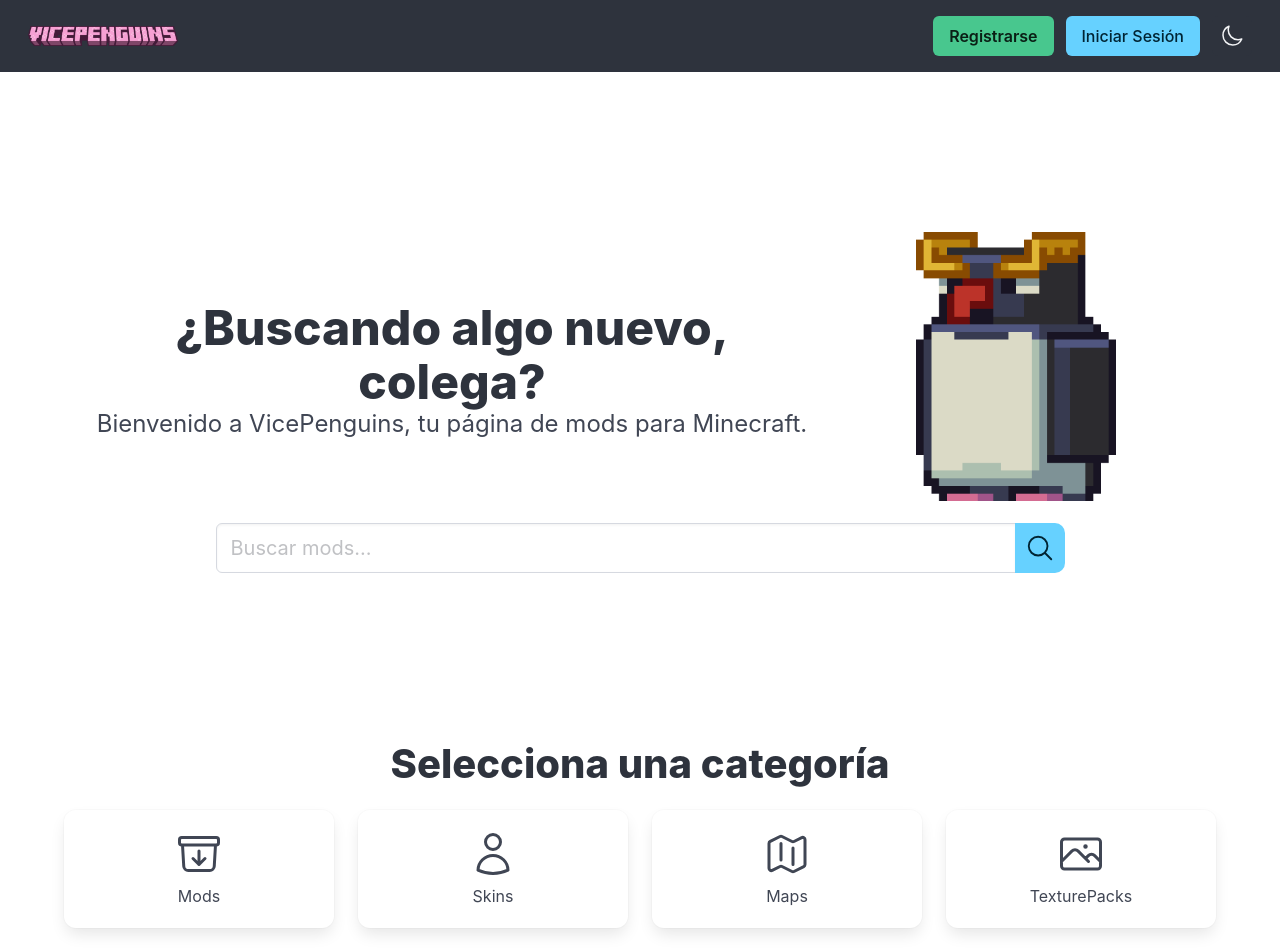
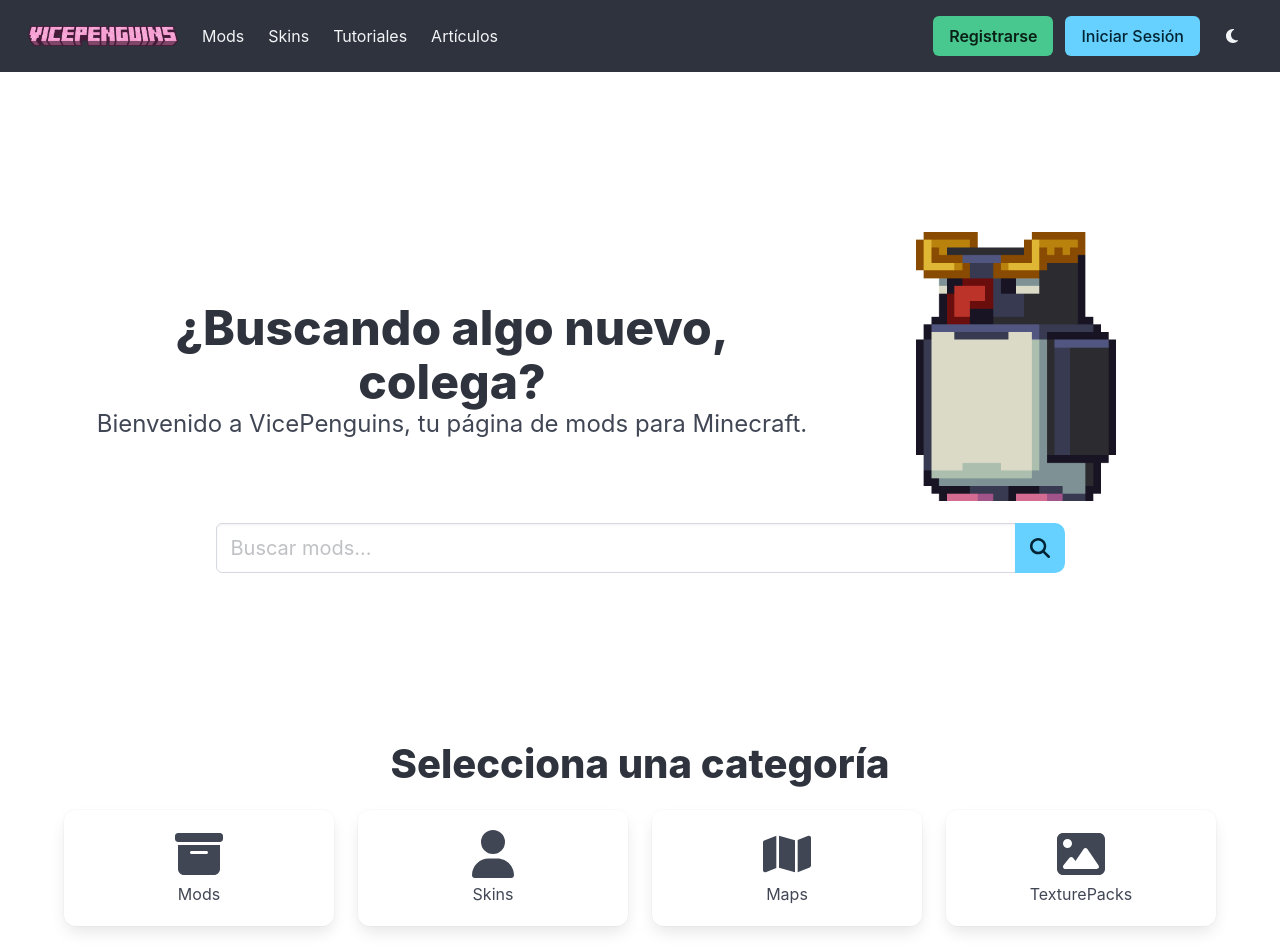
Before and after one commit to AstronautMarkus/VicePenguins-front, a Vue app in the folder VicePenguins/: page / in a window 1280 px wide. Shown: the top 952 px of the page. Built offline with nearby package versions, Linux system fonts and the light colour scheme.

Commit message:
feat: migrate from Heroicons to Font Awesome icons across various components for improved UI consistency

```diff
--- a/VicePenguins/package.json
+++ b/VicePenguins/package.json
@@ -13,7 +13,6 @@
     "@fortawesome/free-brands-svg-icons": "^6.7.2",
     "@fortawesome/free-solid-svg-icons": "^6.7.2",
     "@fortawesome/vue-fontawesome": "^3.0.8",
-    "@heroicons/vue": "^2.2.0",
     "axios": "^1.8.4",
     "bulma": "^1.0.3",
     "dotenv": "^16.4.7",
--- a/VicePenguins/src/components/Admin/AdminNavbar/AdminNavbar.vue
+++ b/VicePenguins/src/components/Admin/AdminNavbar/AdminNavbar.vue
@@ -1,7 +1,8 @@
 <script setup>
 import { ref, onMounted } from 'vue';
 import { useThemeConsumer } from '../../../composables/theme';
-import { SunIcon, MoonIcon, UserIcon, ShieldCheckIcon, CogIcon } from '@heroicons/vue/24/outline';
+import { FontAwesomeIcon } from '@fortawesome/vue-fontawesome';
+import { faSun, faMoon, faUser, faShieldAlt, faCog } from '@fortawesome/free-solid-svg-icons';
 import jwtDecode from 'jwt-decode';
 
 const { theme, toggleTheme } = useThemeConsumer();
@@ -67,13 +68,13 @@
             <template v-if="username">
               <span class="navbar-item">
                 <span v-if="roleId === 1" class="icon">
-                  <UserIcon class="w-6 h-6 text-gray-500" />
+                  <font-awesome-icon :icon="faUser" class="w-6 h-6 text-gray-500" />
                 </span>
                 <span v-else-if="roleId === 2" class="icon">
-                  <ShieldCheckIcon class="w-6 h-6 text-blue-500" />
+                  <font-awesome-icon :icon="faShieldAlt" class="w-6 h-6 text-blue-500" />
                 </span>
                 <span v-else-if="roleId === 3" class="icon">
-                  <CogIcon class="w-6 h-6 text-red-500" />
+                  <font-awesome-icon :icon="faCog" class="w-6 h-6 text-red-500" />
                 </span>
                 {{ username }}
               </span>
@@ -87,10 +88,10 @@
 
             <button class="button is-dark icon-button" @click="toggleTheme">
               <span v-if="theme === 'light'" class="icon">
-                <MoonIcon class="w-6 h-6 text-gray-900" />
+                <font-awesome-icon :icon="faMoon" class="w-6 h-6 text-gray-900" />
               </span>
               <span v-else class="icon">
-                <SunIcon class="w-6 h-6 text-yellow-500" />
+                <font-awesome-icon :icon="faSun" class="w-6 h-6 text-yellow-500" />
               </span>
             </button>
           </div>
--- a/VicePenguins/src/components/Categories/CategoriesCard.vue
+++ b/VicePenguins/src/components/Categories/CategoriesCard.vue
@@ -1,4 +1,6 @@
 <script setup lang="ts">
+import { FontAwesomeIcon } from '@fortawesome/vue-fontawesome';
+
 defineProps<{
   title: string;
   icon: any;
@@ -8,7 +10,7 @@
 
 <template>
   <a :href="url" class="box has-text-centered">
-    <component :is="icon" class="icon is-large" />
+    <font-awesome-icon :icon="icon" class="icon is-large" />
     <p>{{ title }}</p>
   </a>
 </template>
--- a/VicePenguins/src/components/Categories/CategoriesData.ts
+++ b/VicePenguins/src/components/Categories/CategoriesData.ts
@@ -1,24 +1,24 @@
-import { UserIcon, ArchiveBoxArrowDownIcon, MapIcon, PhotoIcon } from "@heroicons/vue/24/outline";
+import { faUser, faBoxArchive, faMap, faImage } from '@fortawesome/free-solid-svg-icons';
 
 export const categories = [
   {
     title: "Mods",
-    icon: ArchiveBoxArrowDownIcon,
+    icon: faBoxArchive,
     url: "/mods",
   },
   {
     title: "Skins",
-    icon: UserIcon,
+    icon: faUser,
     url: "/skins",
   },
   {
     title: "Maps",
-    icon: MapIcon,
+    icon: faMap,
     url: "/maps",
   },
   {
     title: "TexturePacks",
-    icon: PhotoIcon,
+    icon: faImage,
     url: "/texturepacks",
   }
 ];
--- a/VicePenguins/src/components/Navbar/Navbar.vue
+++ b/VicePenguins/src/components/Navbar/Navbar.vue
@@ -1,7 +1,8 @@
 <script setup>
 import { ref, onMounted } from 'vue';
 import { useThemeConsumer } from '../../composables/theme';
-import { SunIcon, MoonIcon, UserIcon, ShieldCheckIcon, CogIcon } from '@heroicons/vue/24/outline';
+import { FontAwesomeIcon } from '@fortawesome/vue-fontawesome';
+import { faSun, faMoon, faUser, faShieldAlt, faCog } from '@fortawesome/free-solid-svg-icons';
 import jwtDecode from 'jwt-decode';
 
 const { theme, toggleTheme } = useThemeConsumer();
@@ -60,7 +61,7 @@
     </div>
 
     <div class="navbar-menu" :class="{ 'is-active': isMenuOpen }">
-      <div class="navbar-start" v-if="roleId == 1 || roleId == 2">
+      <div class="navbar-start">
         <a class="navbar-item" href="/mods">Mods</a>
         <a class="navbar-item" href="/skins">Skins</a>
         <a class="navbar-item" href="/">Tutoriales</a>
@@ -73,13 +74,13 @@
             <template v-if="username">
               <span class="navbar-item">
                 <span v-if="roleId === 1" class="icon">
-                  <UserIcon class="w-6 h-6 text-gray-500" />
+                  <font-awesome-icon :icon="faUser" class="w-6 h-6 text-gray-500" />
                 </span>
                 <span v-else-if="roleId === 2" class="icon">
-                  <ShieldCheckIcon class="w-6 h-6 text-blue-500" />
+                  <font-awesome-icon :icon="faShieldAlt" class="w-6 h-6 text-blue-500" />
                 </span>
                 <span v-else-if="roleId === 3" class="icon">
-                  <CogIcon class="w-6 h-6 text-red-500" />
+                  <font-awesome-icon :icon="faCog" class="w-6 h-6 text-red-500" />
                 </span>
                 {{ username }}
               </span>
@@ -93,10 +94,10 @@
 
             <button class="button is-dark icon-button" @click="toggleTheme">
               <span v-if="theme === 'light'" class="icon">
-                <MoonIcon class="w-6 h-6 text-gray-900" />
+                <font-awesome-icon :icon="faMoon" class="w-6 h-6 text-gray-900" />
               </span>
               <span v-else class="icon">
-                <SunIcon class="w-6 h-6 text-yellow-500" />
+                <font-awesome-icon :icon="faSun" class="w-6 h-6 text-yellow-500" />
               </span>
             </button>
           </div>
--- a/VicePenguins/src/components/SearchBar/SearchBar.vue
+++ b/VicePenguins/src/components/SearchBar/SearchBar.vue
@@ -1,7 +1,8 @@
 <script setup>
-import { MagnifyingGlassIcon } from '@heroicons/vue/24/outline';
 import { ref, onMounted, watch } from 'vue';
 import { useRouter } from 'vue-router';
+import { FontAwesomeIcon } from '@fortawesome/vue-fontawesome';
+import { faMagnifyingGlass } from '@fortawesome/free-solid-svg-icons';
 
 const query = ref('');
 const router = useRouter();
@@ -35,7 +36,7 @@
       <div class="control">
         <button class="button is-info is-medium" @click="search">
           <span class="icon">
-                  <MagnifyingGlassIcon class="w-6 h-6" />
+            <font-awesome-icon :icon="faMagnifyingGlass" class="w-6 h-6" />
           </span>
         </button>
       </div>
```
Also changed, not shown: 1 other file (tests, documents, lock files or other folders). Lines whose indentation alone changed are shown as unchanged.
